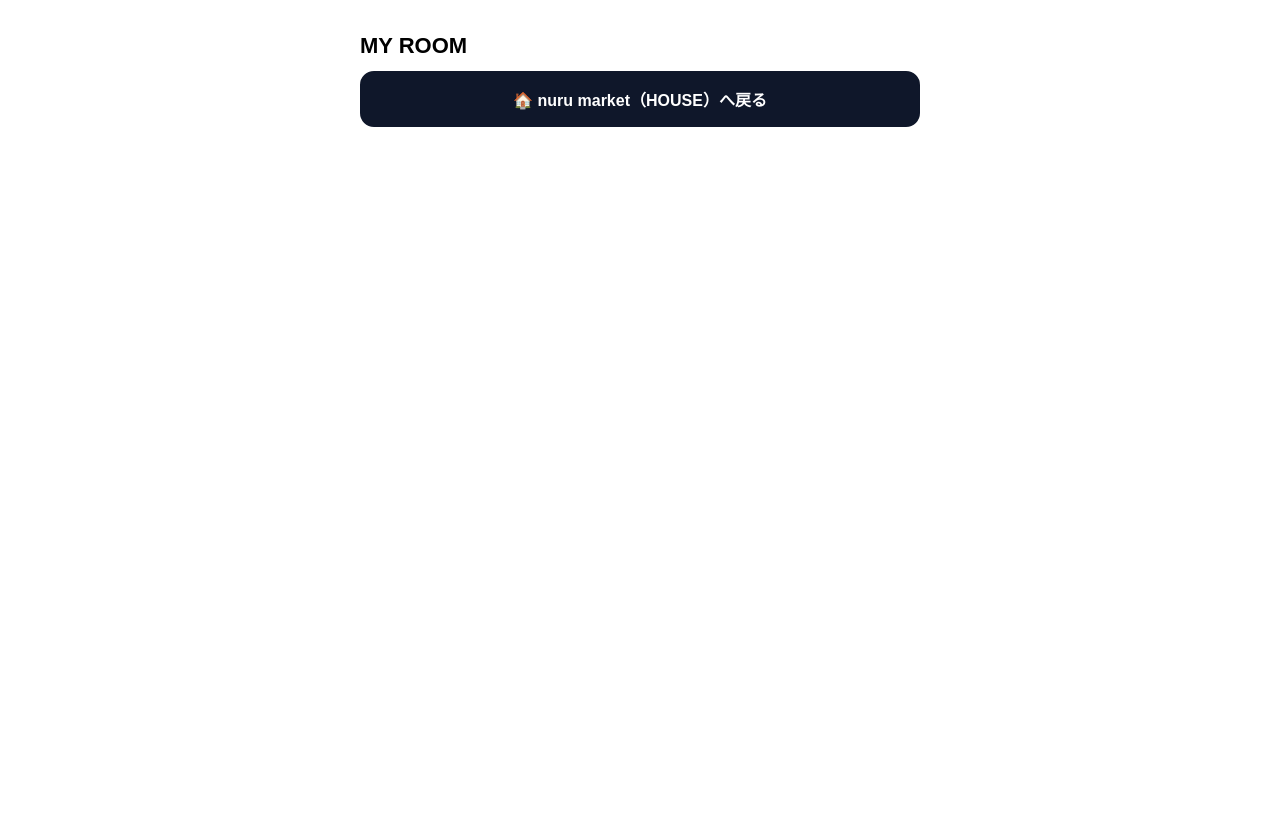
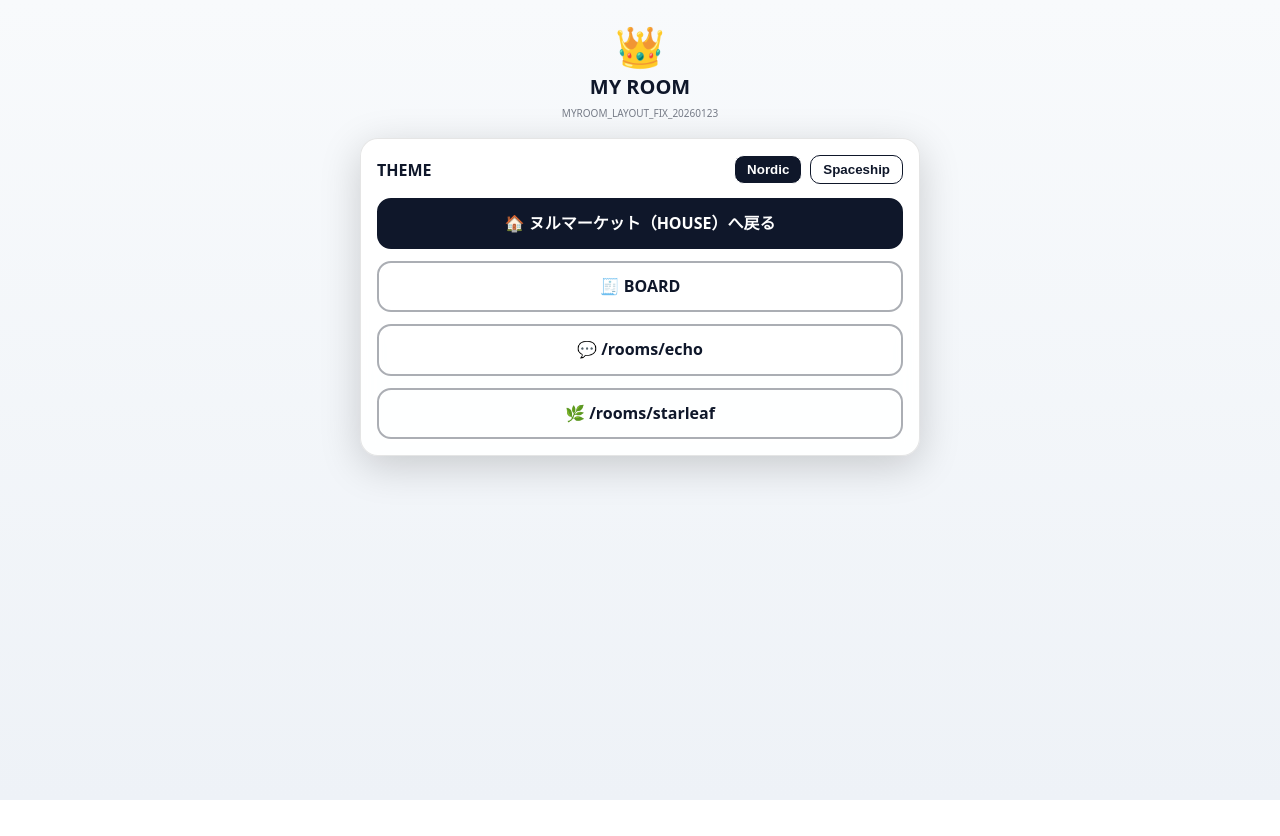
Before and after one commit to kan0601g-maker/pause-pwa, a Next.js app: page /my-room in a window 1280 px wide. After the commit the page ends 800 px from the top, so only its background shows below. Built offline with nearby package versions, Linux system fonts and the light colour scheme.

Commit message:
Update page.js

```diff
--- a/app/my-room/page.js
+++ b/app/my-room/page.js
@@ -2,32 +2,138 @@
 "use client";
 
 import Link from "next/link";
+import { useMemo, useState } from "react";
 
 export default function Page() {
-  return (
-    <main style={{ minHeight: "100dvh", padding: 18, fontFamily: "sans-serif" }}>
-      <div style={{ maxWidth: 560, margin: "0 auto" }}>
-        <h1 style={{ fontSize: 22, fontWeight: 900, marginBottom: 12 }}>MY ROOM</h1>
+  const BUILD_TAG = "MYROOM_LAYOUT_FIX_20260123";
 
-        <Link
-          href="/"
-          style={{
+  const [theme, setTheme] = useState("Nordic"); // "Nordic" | "Spaceship"
+
+  const bg = useMemo(() => {
+    if (theme === "Nordic") {
+      return {
+        background: "linear-gradient(180deg, #f8fafc 0%, #eef2f7 100%)",
+        color: "#0f172a",
+      };
+    }
+    return {
+      background:
+        "radial-gradient(1200px 600px at 20% 10%, rgba(140,180,255,0.25) 0%, rgba(0,0,0,0) 55%), linear-gradient(180deg, #0b1020 0%, #0a0f1a 55%, #0d1424 100%)",
+      color: "#e6eefc",
+    };
+  }, [theme]);
+
+  const page = {
+    minHeight: "100dvh",
+    padding: 18,
+    boxSizing: "border-box",
+    fontFamily:
+      'ui-sans-serif, system-ui, -apple-system, "Segoe UI", Roboto, Helvetica, Arial, "Apple Color Emoji", "Segoe UI Emoji"',
+    ...bg,
+  };
+
+  const panel = {
+    width: "100%",
+    maxWidth: 560,
+    margin: "0 auto",
+    borderRadius: 18,
+    padding: 16,
+    boxSizing: "border-box",
+    overflow: "hidden",
+    border: theme === "Nordic" ? "1px solid rgba(0,0,0,0.10)" : "1px solid rgba(255,255,255,0.15)",
+    background: theme === "Nordic" ? "rgba(255,255,255,0.92)" : "rgba(12, 18, 36, 0.75)",
+    boxShadow: "0 10px 40px rgba(0,0,0,0.18)",
+    backdropFilter: "blur(10px)",
+  };
+
+  const pillBtn = (active) => ({
+    padding: "6px 12px",
+    borderRadius: 10,
+    border: "1px solid",
+    cursor: "pointer",
+    fontWeight: 800,
+    background: active ? (theme === "Nordic" ? "#0f172a" : "#e6eefc") : "transparent",
+    color: active ? (theme === "Nordic" ? "#fff" : "#0b1020") : "inherit",
+  });
+
+  const bigBtn = (variant = "solid") => {
+    const base = {
       display: "inline-flex",
       alignItems: "center",
       justifyContent: "center",
+      gap: 8,
       width: "100%",
-            padding: 14,
+      boxSizing: "border-box", // ★はみ出し対策
+      padding: "14px 14px",
       borderRadius: 14,
       fontWeight: 800,
       textDecoration: "none",
-            border: "2px solid #0f172a",
-            boxSizing: "border-box",
-            background: "#0f172a",
-            color: "#fff",
-          }}
-        >
-          🏠 nuru market（HOUSE）へ戻る
+      cursor: "pointer",
+      border: "2px solid",
+      whiteSpace: "normal",
+      lineHeight: 1.2,
+    };
+
+    if (variant === "ghost") {
+      return {
+        ...base,
+        background: "transparent",
+        borderColor: theme === "Nordic" ? "rgba(15,23,42,0.35)" : "rgba(230,238,252,0.35)",
+        color: theme === "Nordic" ? "#0f172a" : "#e6eefc",
+      };
+    }
+
+    // solid
+    return {
+      ...base,
+      background: theme === "Nordic" ? "#0f172a" : "rgba(230, 238, 252, 0.18)",
+      borderColor: theme === "Nordic" ? "#0f172a" : "rgba(230, 238, 252, 0.45)",
+      color: theme === "Nordic" ? "#fff" : "#e6eefc",
+    };
+  };
+
+  return (
+    <main style={page}>
+      <div style={{ maxWidth: 560, margin: "0 auto" }}>
+        <header style={{ textAlign: "center", marginBottom: 18 }}>
+          <div style={{ fontSize: 40 }}>👑</div>
+          <div style={{ fontSize: 20, fontWeight: 900 }}>MY ROOM</div>
+          <div style={{ fontSize: 10, opacity: 0.55, marginTop: 6 }}>{BUILD_TAG}</div>
+        </header>
+
+        <section style={panel}>
+          <div style={{ display: "grid", gap: 14 }}>
+            <div style={{ display: "flex", justifyContent: "space-between", alignItems: "center", gap: 10 }}>
+              <div style={{ fontWeight: 900 }}>THEME</div>
+              <div style={{ display: "flex", gap: 8 }}>
+                <button onClick={() => setTheme("Nordic")} style={pillBtn(theme === "Nordic")}>
+                  Nordic
+                </button>
+                <button onClick={() => setTheme("Spaceship")} style={pillBtn(theme === "Spaceship")}>
+                  Spaceship
+                </button>
+              </div>
+            </div>
+
+            <div style={{ display: "grid", gap: 12 }}>
+              <Link href="/" style={bigBtn()}>
+                🏠 ヌルマーケット（HOUSE）へ戻る
               </Link>
+
+              <Link href="/board" style={bigBtn("ghost")}>
+                🧾 BOARD
+              </Link>
+
+              <Link href="/rooms/echo" style={bigBtn("ghost")}>
+                💬 /rooms/echo
+              </Link>
+
+              <Link href="/rooms/starleaf" style={bigBtn("ghost")}>
+                🌿 /rooms/starleaf
+              </Link>
+            </div>
+          </div>
+        </section>
       </div>
     </main>
   );
```
Lines whose indentation alone changed are shown as unchanged.
